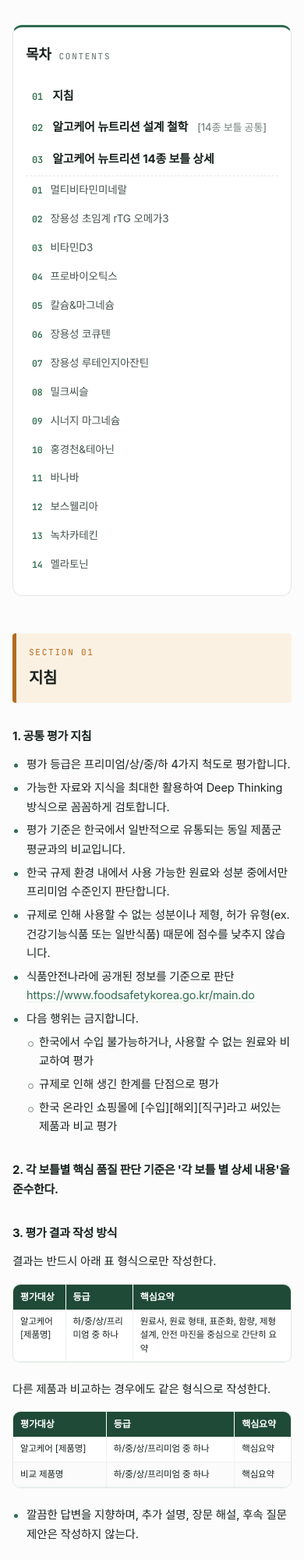
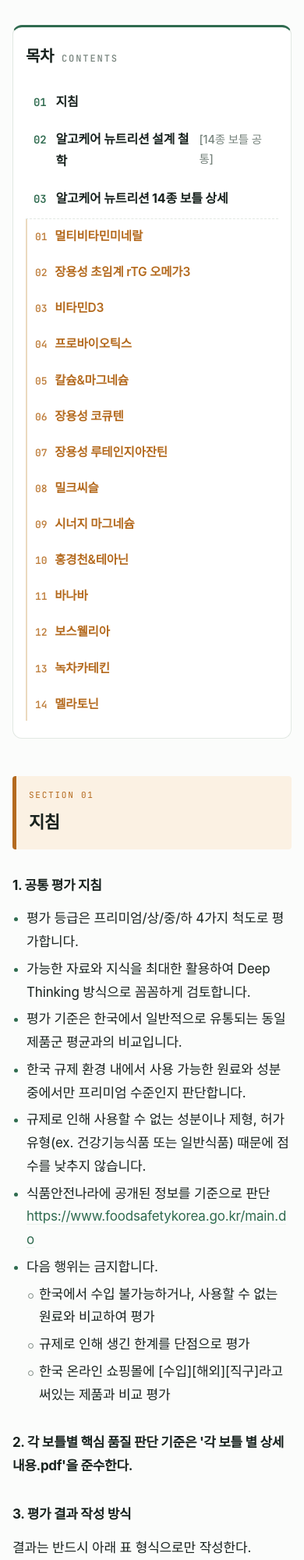
Before and after one commit to ganadadala/AlgocareNutrition, a plain HTML site: page index.html in a window 390 px wide. Shown: the top 2000 px of the page at 78% size. Drawn offline with Linux system fonts and the light colour scheme; a web font is replaced by a local one.

Commit message:
Add files via upload

```diff
--- a/index.html
+++ b/index.html
@@ -64,8 +64,8 @@
     background:var(--bg);
     color:var(--ink);
     font-family:'Pretendard', -apple-system, BlinkMacSystemFont, system-ui, sans-serif;
-    font-size:15px;
-    line-height:1.72;
+    font-size:18px;
+    line-height:1.78;
     letter-spacing:-0.01em;
     -webkit-font-smoothing:antialiased;
   }
@@ -86,14 +86,14 @@
   }
   .toc-title{
     margin:0 0 18px;
-    font-size:18px;
+    font-size:21px;
     font-weight:800;
     letter-spacing:-0.02em;
     display:flex;align-items:baseline;gap:10px;
   }
   .toc-title span{
     font-family:var(--mono);
-    font-size:11px;
+    font-size:12px;
     letter-spacing:0.16em;
     text-transform:uppercase;
     color:var(--ink-faint);
@@ -106,33 +106,37 @@
     margin-bottom:16px;
     border-bottom:1px dashed var(--line);
   }
-  .toc-sections li{counter-increment:sec;margin:3px 0;}
+  .toc-sections li{counter-increment:sec;margin:4px 0;}
   .toc-sections a{
     display:flex;align-items:baseline;gap:12px;
-    padding:6px 8px;border-radius:7px;border-bottom:none;
-    color:var(--ink);font-weight:700;font-size:15px;
+    padding:8px 10px;border-radius:7px;border-bottom:none;
+    color:var(--ink);font-weight:700;font-size:17px;
   }
   .toc-sections a::before{
     content:counter(sec,decimal-leading-zero);
-    font-family:var(--mono);font-size:12px;font-weight:600;
+    font-family:var(--mono);font-size:14px;font-weight:600;
     color:var(--green);flex:none;
   }
-  .toc-sections em{font-style:normal;color:var(--ink-faint);font-weight:500;font-size:13px;}
+  .toc-sections em{font-style:normal;color:var(--ink-faint);font-weight:500;font-size:14.5px;}
   .toc-prods{
     display:grid;
     grid-template-columns:repeat(2,1fr);
-    gap:2px 14px;
+    gap:3px 16px;
+    margin-left:22px;
+    padding-left:14px;
+    border-left:2px solid var(--amber-border);
   }
   .toc-prods a{
     display:flex;align-items:baseline;gap:10px;
-    padding:6px 8px;border-radius:7px;border-bottom:none;
-    color:var(--ink-soft);font-size:13.5px;
+    padding:8px 10px;border-radius:7px;border-bottom:none;
+    color:var(--amber);font-size:16px;font-weight:600;
   }
   .toc-prods .n{
-    font-family:var(--mono);font-size:11.5px;font-weight:600;
-    color:var(--green);flex:none;
+    font-family:var(--mono);font-size:13px;font-weight:600;
+    color:var(--amber);flex:none;opacity:.85;
   }
-  .toc a:hover{background:var(--green-tint);color:var(--accent-ink);}
+  .toc-sections a:hover{background:var(--green-tint);color:var(--accent-ink);}
+  .toc-prods a:hover{background:var(--amber-tint);color:var(--amber);}
 
   /* ---------- Masthead ---------- */
   .masthead{
@@ -190,7 +194,7 @@
   }
   .banner h2{
     margin:0;
-    font-size:clamp(20px,3vw,27px);
+    font-size:clamp(22px,3vw,29px);
     font-weight:800;
     letter-spacing:-0.025em;
     color:var(--ink);
@@ -219,15 +223,15 @@
   }
   .prod h3{
     margin:0;
-    font-size:21px;
+    font-size:23px;
     font-weight:800;
     letter-spacing:-0.025em;
     color:var(--accent-ink);
   }
 
   h4{
-    margin:30px 0 12px;
-    font-size:16px;
+    margin:32px 0 13px;
+    font-size:18px;
     font-weight:700;
     letter-spacing:-0.02em;
   }
@@ -246,11 +250,11 @@
   }
   ul li::before{
     content:"";
-    position:absolute;left:2px;top:11px;
+    position:absolute;left:2px;top:13px;
     width:5px;height:5px;border-radius:50%;
     background:var(--green);
   }
-  ul ul li::before{background:none;border:1px solid var(--ink-faint);width:5px;height:5px;top:11px;}
+  ul ul li::before{background:none;border:1px solid var(--ink-faint);width:5px;height:5px;top:13px;}
   ul ul li{padding-left:16px;}
   ul ul{margin:3px 0 6px;}
   ul ul ul li::before{background:var(--line);border:none;}
@@ -261,21 +265,21 @@
     background:var(--claim-bg);
     color:var(--accent-ink);
     border-radius:6px;
-    padding:8px 14px;
-    margin:5px 0;
-    font-size:13.5px;
+    padding:9px 15px;
+    margin:6px 0;
+    font-size:15px;
     font-weight:600;
     border-left:3px solid var(--green);
   }
   .tag{
     display:inline-block;
     font-family:var(--mono);
-    font-size:11px;
+    font-size:12.5px;
     letter-spacing:0.04em;
     color:var(--tag-ink);
     background:var(--amber-tint);
     border:1px solid var(--amber-border);
-    padding:3px 9px;
+    padding:4px 11px;
     border-radius:999px;
     margin:0 0 8px;
   }
@@ -287,9 +291,9 @@
     background:var(--card);
     border:1px solid var(--line);
     border-radius:6px;
-    padding:6px 12px;
-    margin:8px 0;
-    font-size:13.5px;
+    padding:7px 13px;
+    margin:9px 0;
+    font-size:15px;
   }
 
   /* ---------- Tables ---------- */
@@ -303,14 +307,14 @@
   table{
     border-collapse:collapse;
     width:100%;
-    font-size:12.5px;
-    line-height:1.5;
-    min-width:540px;
+    font-size:14px;
+    line-height:1.55;
+    min-width:560px;
   }
   th,td{
     border-bottom:1px solid var(--line-soft);
     border-right:1px solid var(--line-soft);
-    padding:9px 12px;
+    padding:10px 13px;
     text-align:left;
     vertical-align:top;
   }
@@ -319,7 +323,7 @@
     background:var(--th-bg);
     color:var(--th-ink);
     font-weight:600;
-    font-size:12px;
+    font-size:13px;
     letter-spacing:-0.01em;
     border-right-color:rgba(255,255,255,.14);
     border-bottom:none;
@@ -349,21 +353,26 @@
 
   @media (max-width:640px){
     .wrap{padding:0 16px 70px;}
-    body{font-size:14.5px;line-height:1.7;}
+    body{font-size:17px;line-height:1.75;}
     .masthead{padding:40px 0 28px;}
     .masthead h1{font-size:27px;line-height:1.22;}
     .masthead .sub{font-size:14px;}
-    .banner{margin:48px 0 22px;padding:15px 16px;}
+    .banner{margin:44px 0 22px;padding:15px 16px;}
     .prod{margin:40px 0 14px;gap:12px;}
-    .prod h3{font-size:18px;}
-    .prod .num{min-width:30px;height:30px;font-size:13px;}
-    h4{font-size:15px;}
-    .claim{font-size:12.5px;padding:7px 11px;}
-    table{font-size:11.5px;}
-    th,td{padding:7px 9px;}
+    .prod h3{font-size:20px;}
+    .prod .num{min-width:32px;height:32px;font-size:13px;}
+    h4{font-size:17px;}
+    .claim{font-size:14.5px;padding:8px 13px;}
+    .tag{font-size:12px;}
+    .price{font-size:14px;}
+    table{font-size:13px;}
+    th,td{padding:8px 10px;}
     a{word-break:break-word;overflow-wrap:anywhere;}
     .toc{padding:20px 16px 22px;margin-top:32px;}
-    .toc-prods{grid-template-columns:1fr;}
+    .toc-prods{grid-template-columns:1fr;margin-left:12px;padding-left:12px;}
+    .toc-title{font-size:20px;}
+    .toc-sections a{font-size:16px;}
+    .toc-prods a{font-size:15.5px;}
   }
 </style>
 </head>
@@ -419,7 +428,7 @@
     </li>
   </ul>
 
-  <h4>2. 각 보틀별 핵심 품질 판단 기준은 '각 보틀 별 상세 내용'을 준수한다.</h4>
+  <h4>2. 각 보틀별 핵심 품질 판단 기준은 '각 보틀 별 상세 내용.pdf'을 준수한다.</h4>
 
   <h4>3. 평가 결과 작성 방식</h4>
   <p>결과는 반드시 아래 표 형식으로만 작성한다.</p>
```
